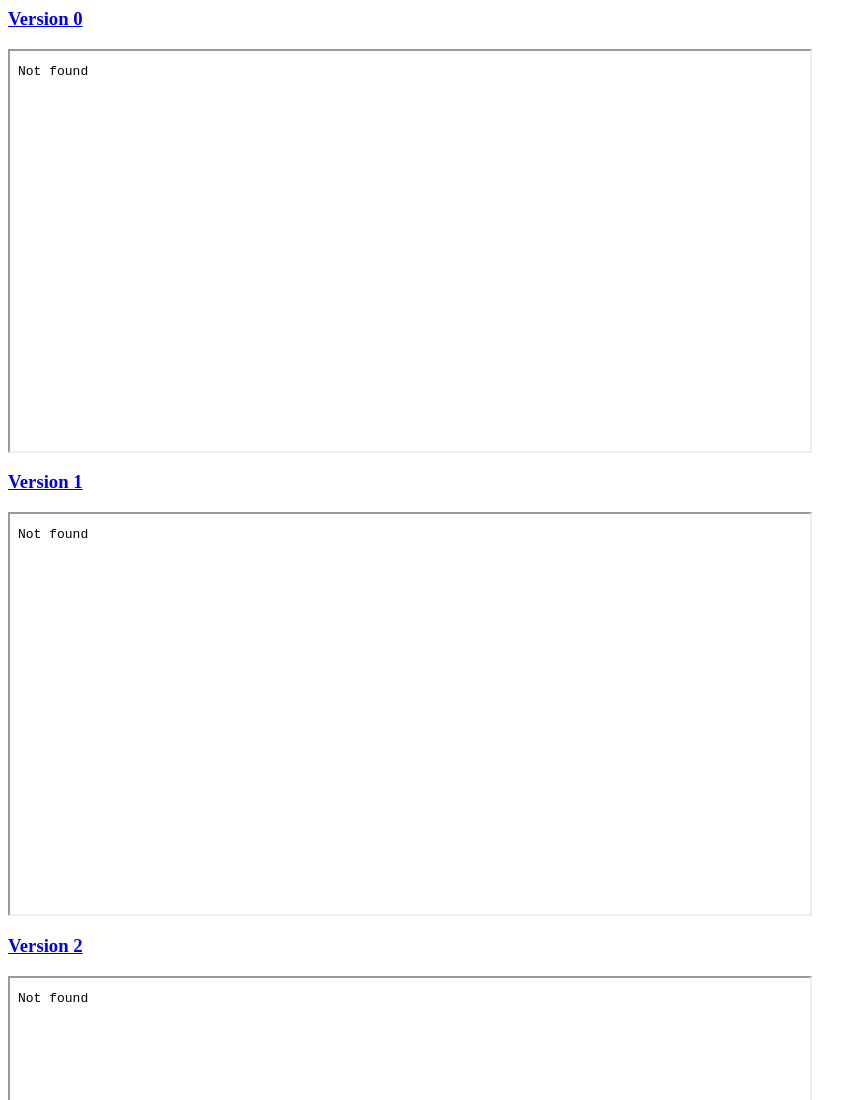
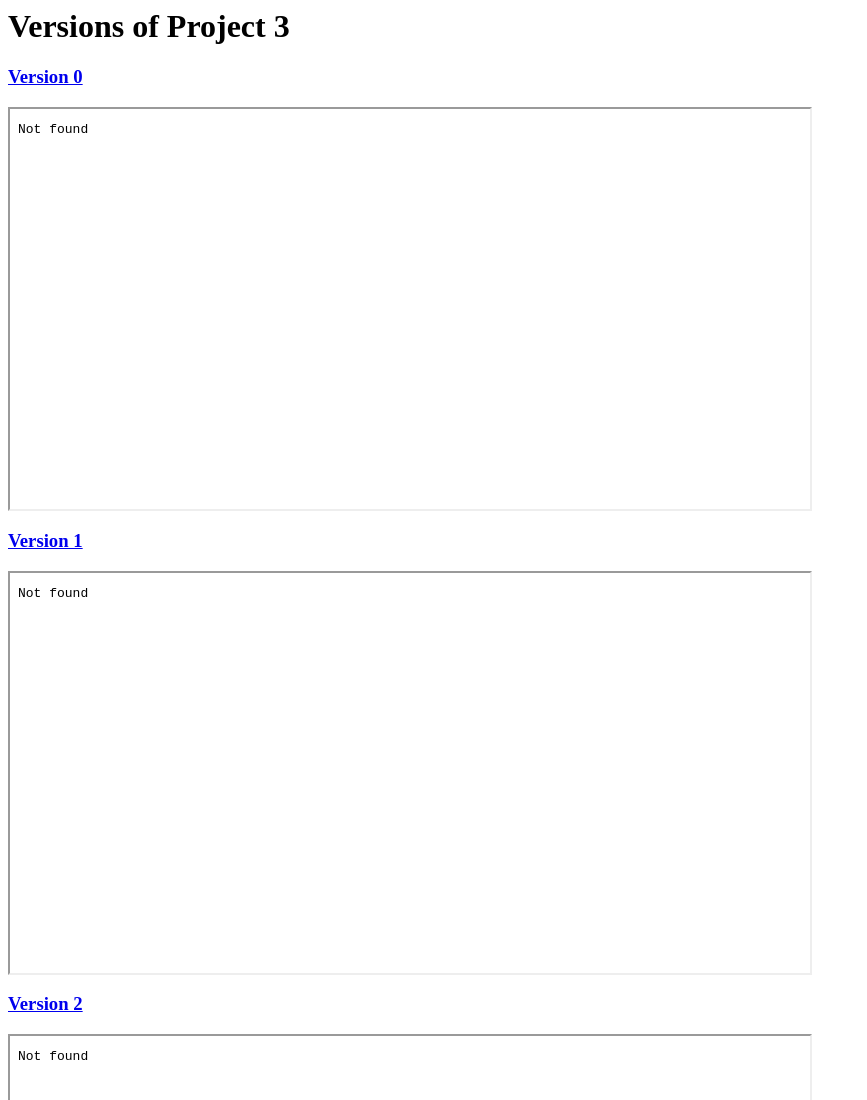
Before and after one commit to SMegha9/IN1339-Project3, a plain HTML site: page docs/index.html in a window 1280 px wide. Shown: the top 1100 px of the page, without its empty margins (0-867 px from the left). Drawn offline with Linux system fonts and the light colour scheme.

Commit message:
Update index.html

```diff
--- a/docs/index.html
+++ b/docs/index.html
@@ -1,8 +1,9 @@
 <html>
 <head>
-<title>Project 2 iterations</title>
+<title>Project 3 iterations</title>
 </head>
 <body>
+    <h1>Versions of Project 3</h1>
     <h3><a href="iter00.html" >Version 0</a></h3>
     <iframe src="iter00.html"  height="400px" width="800px"></iframe>
 
```
